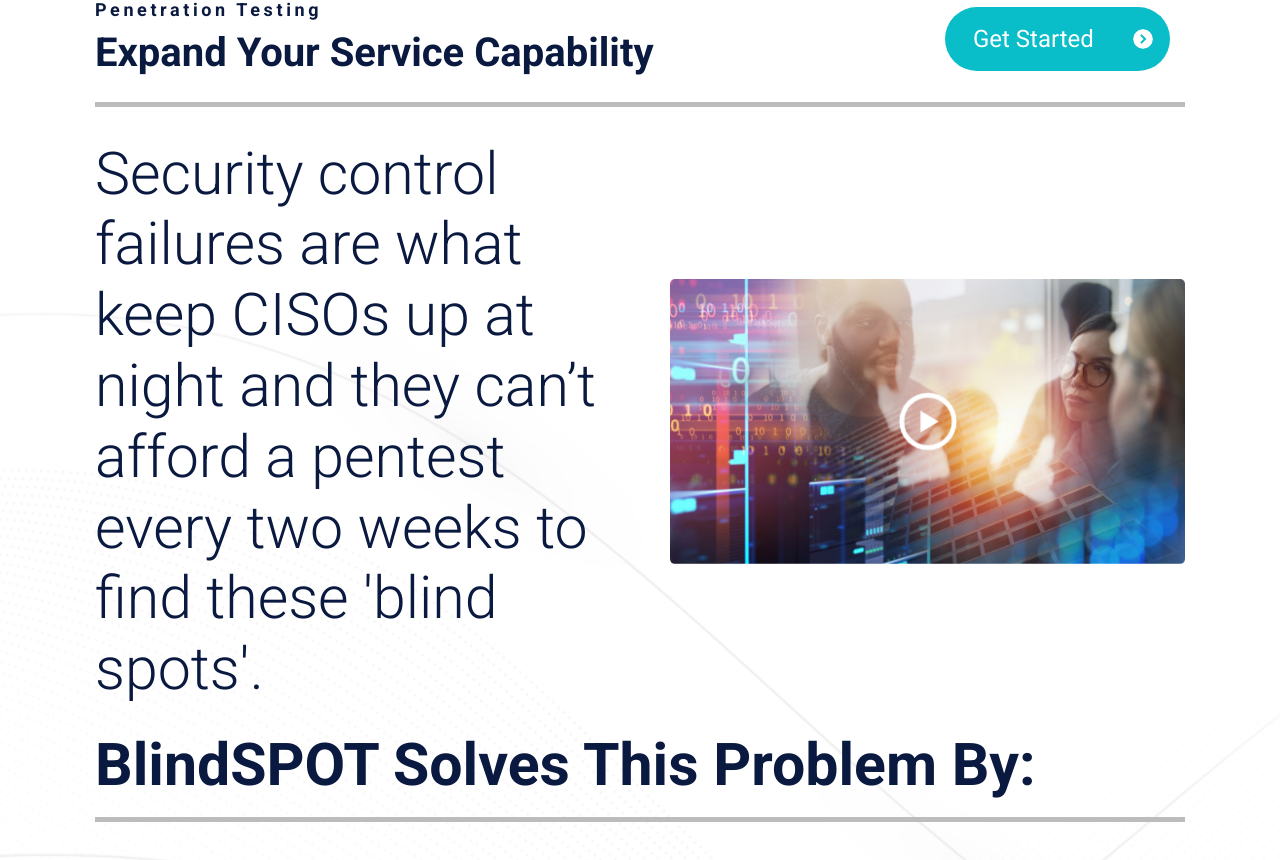
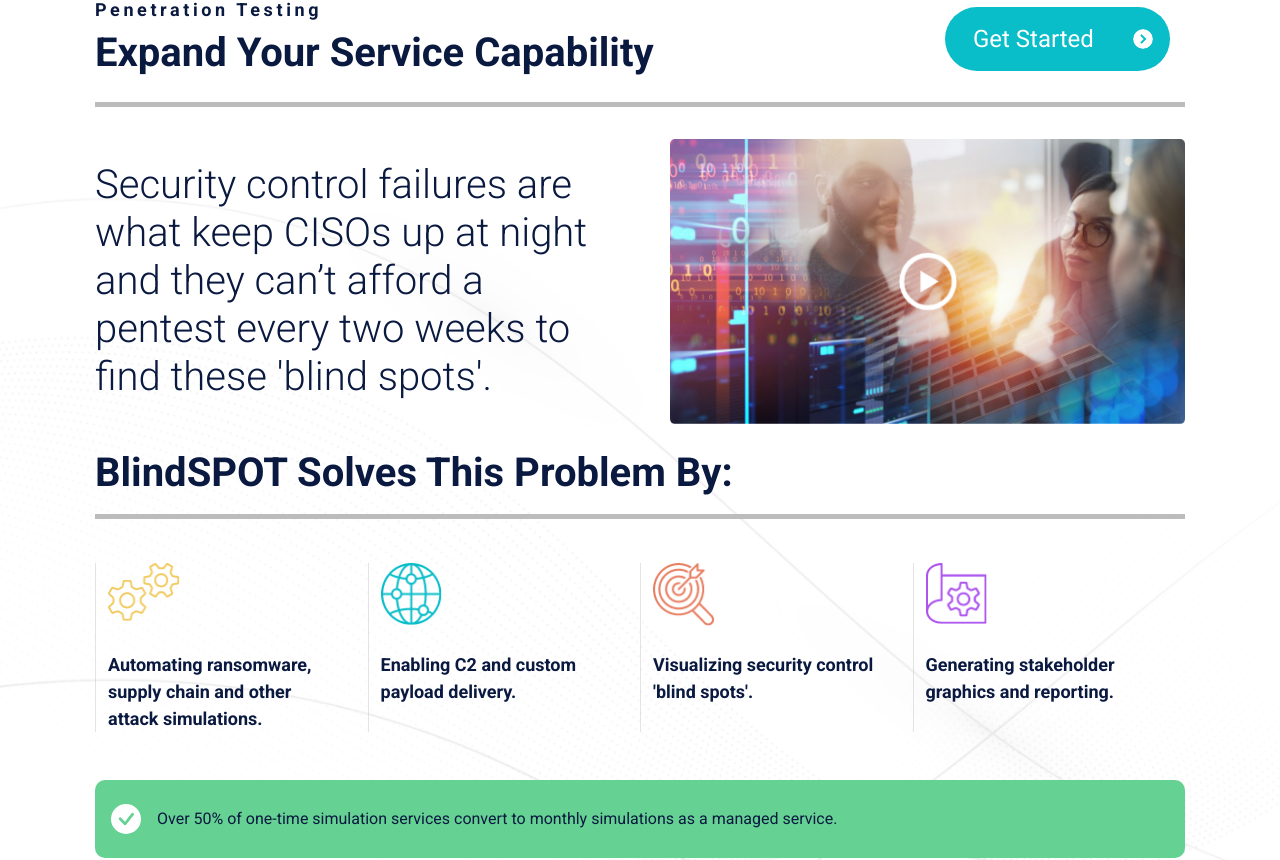
Before and after one commit to Sneha-BiswasZWT/intern-tasks, a Next.js app in the folder html-css/task7/blindspot_demo/: page / in a window 1280 px wide. Shown: the part 1185-2045 px from the top of the page. Built offline with nearby package versions, Linux system fonts and the light colour scheme.

Commit message:
font size change

```diff
--- a/html-css/task7/blindspot_demo/src/components/SupportSection.jsx
+++ b/html-css/task7/blindspot_demo/src/components/SupportSection.jsx
@@ -120,16 +120,16 @@ function SupportSection() {
 
         {/* Tab Section */}
         <section className="tab-section relative">
-          <div className="py-10 flex items-start flex-col lg:flex-row lg:items-center">
+          <div className="py-10 flex items-start justify-center flex-col md:flex-row lg:items-center">
             <div className="text-secondary w-full lg:8/12 xl:w-full">
               <h6 className="font-bold" style={{ letterSpacing: "3.6px" }}>
                 JOURNEY TO SUCCESS
               </h6>
-              <h2 className="font-bold !text-5xl md:!text-[3.6875rem] md:max-w-full max-w-10/12">
+              <h2 className="font-bold !text-5xl md:!text-[2.5rem] md:max-w-11/12  max-w-10/12">
                 Our Turn-Key Support Ensures Your Success
               </h2>
             </div>
-            <div className="w-full md:w-6/12 xl:w-4/12 flex xl:justify-end px-[0.95rem] mt-3 xl:mt-0 xl:pl-[0.95rem]">
+            <div className="w-full md:w-7/12 xl:w-4/12 flex items-start  xl:justify-end md:px-[0.95rem] mt-6  md:mt-0 xl:pl-[0.95rem]">
               <GetStartedBtn />
             </div>
           </div>
--- a/html-css/task7/blindspot_demo/src/components/UseCardTitle.jsx
+++ b/html-css/task7/blindspot_demo/src/components/UseCardTitle.jsx
@@ -5,7 +5,7 @@ function UseCardTitle({ title }) {
     <div className="wrapper-container">
       <div className=" pt-[27px] pb-[24px] text-secondary relative after:absolute after:bottom-0 after:bg-[#BCBCBC] after:left-0 after:w-full after:h-[5px] after:content-['']">
         <div className=" w-full ">
-          <h2 className="font-bold !text-4xl md:!text-[3.6875rem]">{title}</h2>
+          <h2 className="font-bold !text-4xl md:!text-[2.5rem]">{title}</h2>
         </div>
       </div>
     </div>
--- a/html-css/task7/blindspot_demo/src/components/UseCaseBanner.jsx
+++ b/html-css/task7/blindspot_demo/src/components/UseCaseBanner.jsx
@@ -17,7 +17,7 @@ function UseCaseBanner({ title, tabName, description, imageSrc }) {
         </div>
       </div>
       <div className="flex flex-col lg:flex-row pt-[2rem] justify-between items-center ">
-        <h2 className="w-full  lg:w-6/12 font-light text-secondary pr-[30px] !text-3xl !md:text-4xl lg:!text-[3.6875rem]">
+        <h2 className="w-full  lg:w-6/12 font-light text-secondary pr-[30px] !text-3xl !md:text-4xl lg:!text-[2.5rem]">
           {description}
         </h2>
         <div className="w-full lg:w-6/12 lg:pl-[30px] mt-4 lg:mt-0">
```
